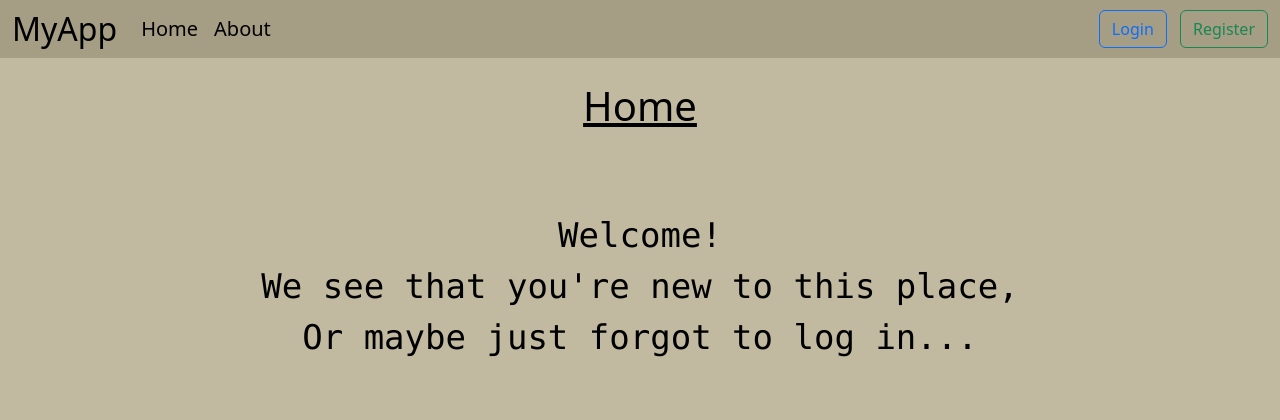
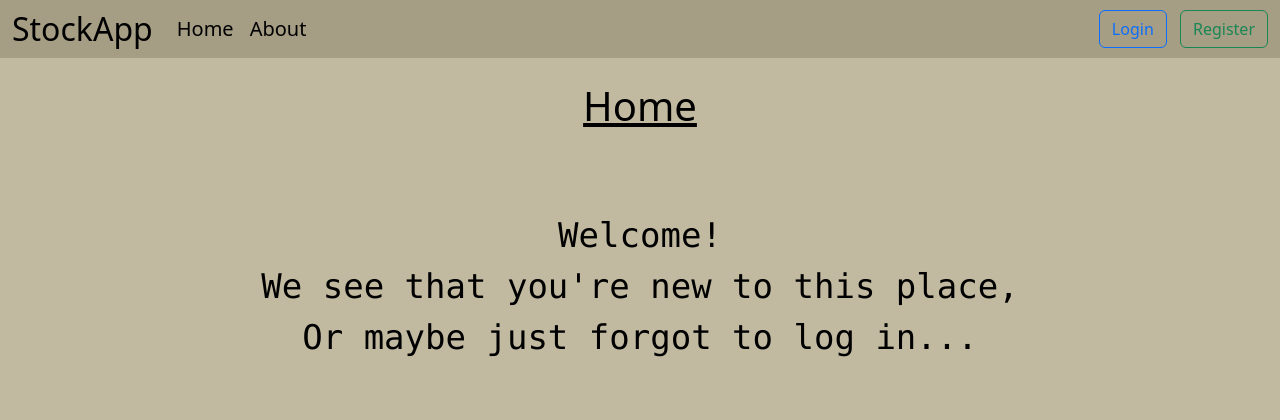
Before and after one commit to dan7467/stock-predictor, a Django app: page / in a window 1280 px wide. Shown: the top 420 px of the page. Run offline with Django 5.2, Linux system fonts and the light colour scheme.

Commit message:
project restructure

```diff
--- a/main/templates/base.html
+++ b/main/templates/base.html
@@ -4,7 +4,7 @@
 <head>
     <meta charset="UTF-8">
     <meta name="viewport" content="width=device-width, initial-scale=1.0">
-    <title>{% block title %}MyApp{% endblock %}</title>
+    <title>{% block title %}StockApp{% endblock %}</title>
     <link rel="stylesheet" href="{% static 'style.css' %}">
     {% comment %} <link rel="shortcut icon" href="{{ url_for('static', filename='favicon.ico') }}"> {% endcomment %}
     <link href="https://cdn.jsdelivr.net/npm/bootstrap@5.3.0-alpha3/dist/css/bootstrap.min.css" rel="stylesheet">
--- a/main/templates/navbar.html
+++ b/main/templates/navbar.html
@@ -6,7 +6,7 @@
 
     <div class="container-fluid" id="navbar">
 
-        <a class="navbar-brand" id="logo" href="{% url 'home' %}">MyApp</a>
+        <a class="navbar-brand" id="logo" href="{% url 'home' %}">StockApp</a>
 
         <div class="collapse navbar-collapse" id="navbarNav">
 
```
Also changed, not shown: stocks_app/app.py (renamed from app.py), stocks_app/plotter.py (renamed from plotter.py), stocks_app/stock_data_query.py (renamed from stock_data_query.py), 1 other file.
